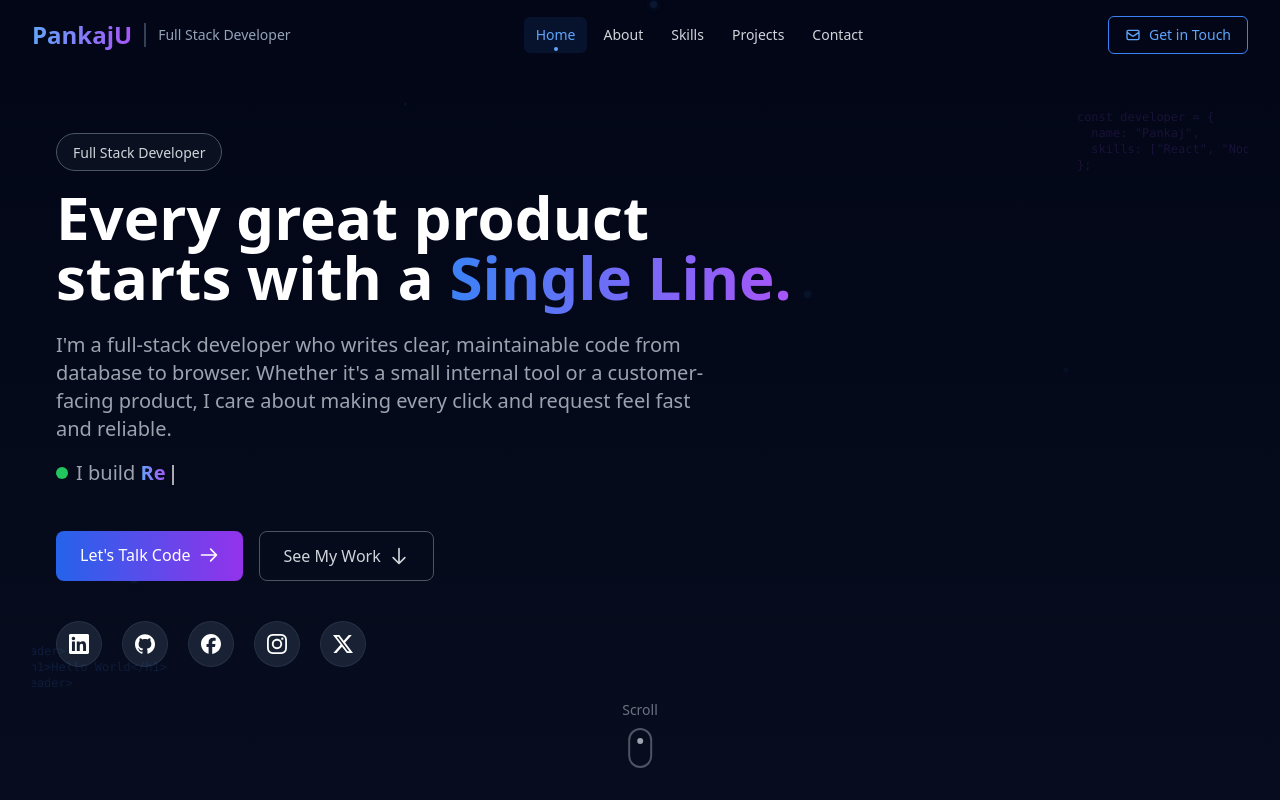
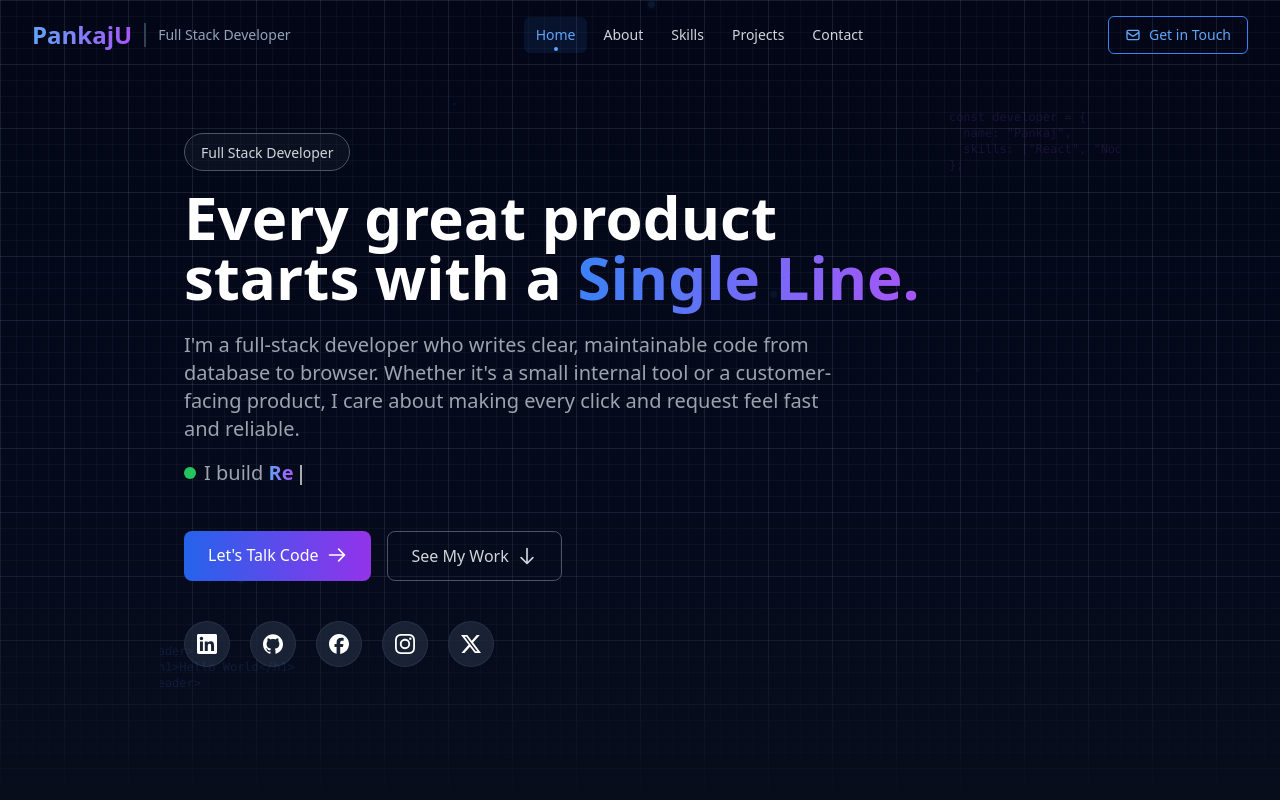
Before and after one commit to pankajuday/portfolio, a React (Vite) app in the folder frontEnd/: page / in a window 1280 px wide. Shown: the top 800 px of the page. Built offline with nearby package versions, Linux system fonts and the light colour scheme.

Commit message:
feat: add table grid background pattern to frontend

```diff
--- a/frontEnd/src/App.jsx
+++ b/frontEnd/src/App.jsx
@@ -9,15 +9,17 @@ import Header from "./components/Header";
 
 function App() {
   return (
-    <div className="min-h-screen bg-gradient-to-b from-slate-950 via-slate-900 to-slate-950 text-white scroll-smooth">
-      <div className="max-w-7xl mx-auto px-4 sm:px-6 lg:px-8">
-        <Header />
+    <div className="min-h-screen w-full bg-gradient-to-b from-slate-950 via-slate-900 to-slate-950 text-white scroll-smooth">
+        <div className="table-grid-bg max-h-screen  mx-auto px-10 sm:px-6 lg:px-40">
+          <Header />
+        </div>
+      <div className="max-w-screen-xl mx-auto px-4 sm:px-6 lg:px-8">
         <About />
         <Skills />
         <Projects />
         <Contact />
       </div>
-        <Footer />
+      <Footer />
     </div>
   );
 }
--- a/frontEnd/src/components/Header.jsx
+++ b/frontEnd/src/components/Header.jsx
@@ -132,7 +132,7 @@ const Header = () => {
       <Navbar />
       <header
         id="header-section"
-        className="min-h-screen flex flex-col justify-center relative overflow-hidden py-20 sm:py-32"
+        className="min-h-screen flex flex-col justify-center relative overflow-hidden py-20 sm:py-32 "
       >
         <div className="relative z-10 container mx-auto px-6">
           <div className="max-w-3xl">
@@ -244,14 +244,14 @@ const Header = () => {
             </pre>
           </div>
         </div>
-        <div className="absolute bottom-8 left-1/2 -translate-x-1/2">
+        {/* <div className="absolute bottom-8 left-1/2 -translate-x-1/2">
           <a href="#about" className="inline-flex flex-col items-center">
             <span className="text-sm text-gray-500 mb-2">Scroll</span>
             <div className="w-6 h-10 border-2 border-gray-600 rounded-full flex justify-center">
               <div className="w-1.5 h-1.5 bg-gray-400 rounded-full mt-2 animate-scroll-down"></div>
             </div>
           </a>
-        </div>
+        </div> */}
       </header>
     </>
   );
--- a/frontEnd/src/index.css
+++ b/frontEnd/src/index.css
@@ -198,3 +198,34 @@
 .gradient-text {
   @apply bg-gradient-to-r from-blue-400 to-purple-500 bg-clip-text text-transparent;
 }
+
+/* Table grid background pattern using Tailwind slate colors */
+.table-grid-bg {
+  @apply relative;
+  background-image:
+    linear-gradient(rgba(148, 163, 184, 0.1) 1px, transparent 1px),
+    linear-gradient(90deg, rgba(148, 163, 184, 0.1) 1px, transparent 1px);
+  background-size: 4rem 4rem;
+}
+
+.table-grid-bg::before {
+  content: '';
+  @apply absolute inset-0 pointer-events-none;
+  background-image:
+    linear-gradient(rgba(148, 163, 184, 0.05) 1px, transparent 1px),
+    linear-gradient(90deg, rgba(148, 163, 184, 0.05) 1px, transparent 1px);
+  background-size: 1rem 1rem;
+}
+
+.table-grid-bg::after {
+  content: '';
+  @apply absolute inset-0 pointer-events-none;
+  background: linear-gradient(
+    to bottom,
+    transparent 0%,
+    transparent 60%,
+    rgba(8, 13, 28, 0.3) 80%,
+    rgba(8, 13, 28, 0.8) 95%,
+    rgb(8, 13, 28) 100%
+  );
+}
```
Also changed, not shown: frontEnd/vercel.json (added).
